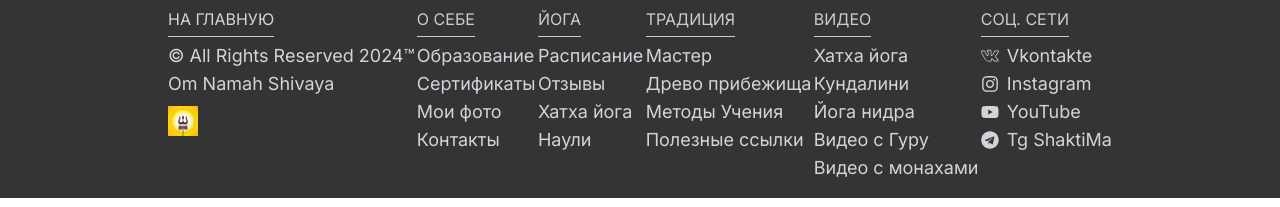
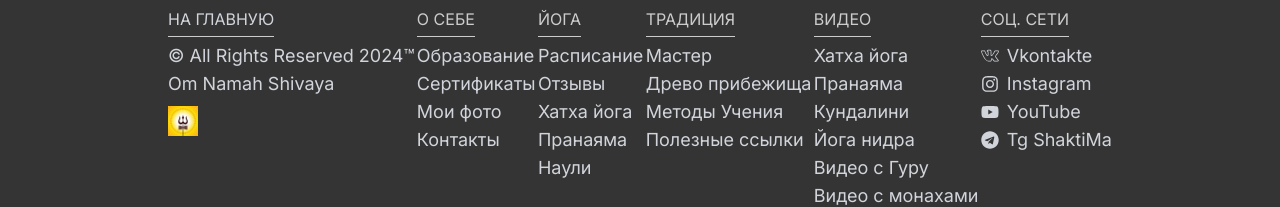
Before and after one commit to TimurTairov/tirthadeva.ru, a Next.js app: page /tradition/links in a window 1280 px wide. Shown: the part 2517-2724 px from the top of the page. Built offline with nearby package versions, Linux system fonts and the light colour scheme.

Commit message:
commit 1.16

```diff
--- a/app/api/video/[[...handler]].js
+++ /dev/null
@@ -1 +0,0 @@
-export { default } from 'next-video/request-handler';
--- a/app/api/video/route.js
+++ /dev/null
@@ -1 +0,0 @@
-export { GET } from 'next-video/request-handler';
--- a/components/Footer.tsx
+++ b/components/Footer.tsx
@@ -34,6 +34,7 @@ const Footer = () => {
             <Link href='/yoga/schedule' className="text-gray-300 hover:text-gray-50">Расписание</Link>
             <Link href='/yoga/feedbacks' className="text-gray-300 hover:text-gray-50">Отзывы</Link>
             <Link href='/yoga/basicrules' className="text-gray-300 hover:text-gray-50">Хатха йога</Link>
+            <Link href='/yoga/pranayama' className="text-gray-300 hover:text-gray-50">Пранаяма</Link>
             <Link href='/yoga/nauli' className="text-gray-300 hover:text-gray-50">Наули</Link>
           </div>
         </div>
@@ -52,6 +53,7 @@ const Footer = () => {
           <h5>Видео</h5>
           <div className="flex flex-col items-start justify-center">
             <Link href='/video/hatha' className="text-gray-300 hover:text-gray-50">Хатха йога</Link>
+            <Link href='/video/pranayama' className="text-gray-300 hover:text-gray-50">Пранаяма</Link>
             <Link href='/video/kundalini' className="text-gray-300 hover:text-gray-50">Кундалини</Link>
             <Link href='/video/nidra' className="text-gray-300 hover:text-gray-50">Йога нидра</Link>
             <Link href='/videosguru' className="text-gray-300 hover:text-gray-50">Видео с Гуру</Link>
--- a/helpers/menuItemsData.js
+++ b/helpers/menuItemsData.js
@@ -38,7 +38,7 @@ export const menuItemsData = [
         url: '/yoga/feedbacks',
       },
       {
-        title: 'Хатха йоги',
+        title: 'Хатха йога',
         url: '/yoga/basicrules',
       },
       {
```
